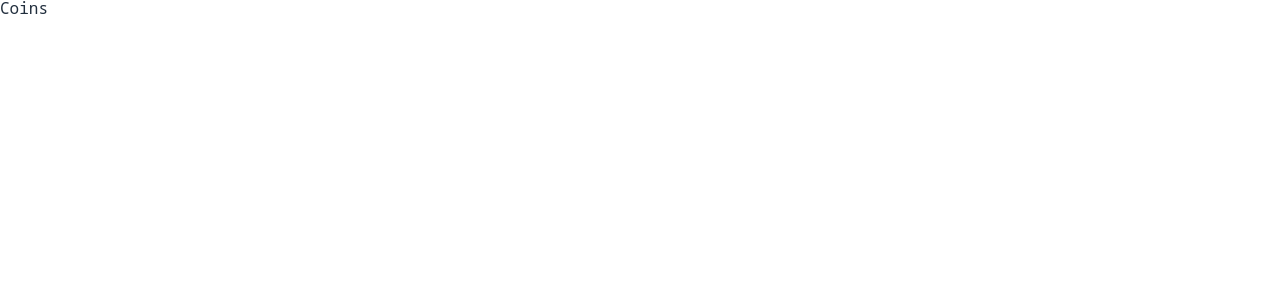
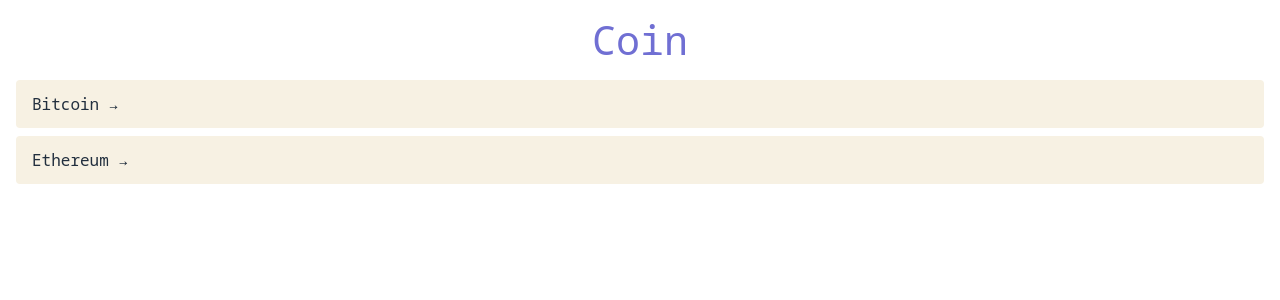
Before and after one commit to sharryhong/react-crypto-tracker, a React (Create React App) app: page / in a window 1280 px wide. Shown: the top 300 px of the page. Built offline with nearby package versions, Linux system fonts and the light colour scheme.

Commit message:
Coins.tsx style

```diff
--- a/src/routes/Coins.tsx
+++ b/src/routes/Coins.tsx
@@ -1,5 +1,73 @@
+import styled from "styled-components";
+import { Link } from "react-router-dom";
+
+const Container = styled.div`
+  padding: 0 1em;
+`;
+const Header = styled.header`
+  display: flex;
+  justify-content: center;
+  align-items: center;
+  height: 10vh;
+`;
+const CoinList = styled.ul``;
+const Coin = styled.li`
+  margin-bottom: 0.5em;
+  border-radius: 0.25em;
+  color: ${(props) => props.theme.textColor};
+  background-color: ${(props) => props.theme.lightBgColor};
+  a {
+    display: block;
+    padding: 1em;
+    transition: color 0.3s ease-in;
+  }
+  &:hover {
+    a {
+      color: ${(props) => props.theme.accentColor};
+    }
+  }
+`;
+const Title = styled.h1`
+  font-size: 2.5rem;
+  color: ${(props) => props.theme.accentColor};
+`;
+
+const coins = [
+  {
+    id: "btc-bitcoin",
+    name: "Bitcoin",
+    symbol: "BTC",
+    rank: 1,
+    is_new: false,
+    is_active: true,
+    type: "coin",
+  },
+  {
+    id: "eth-ethereum",
+    name: "Ethereum",
+    symbol: "ETH",
+    rank: 2,
+    is_new: false,
+    is_active: true,
+    type: "coin",
+  },
+];
+
 function Coins() {
-  return <h1>Coins</h1>;
+  return (
+    <Container>
+      <Header>
+        <Title>Coin</Title>
+      </Header>
+      <CoinList>
+        {coins.map((coin) => (
+          <Coin key={coin.id}>
+            <Link to={`/${coin.id}`}>{coin.name} &rarr;</Link>
+          </Coin>
+        ))}
+      </CoinList>
+    </Container>
+  );
 }
 
 export default Coins;
--- a/src/styles/globalStyle.ts
+++ b/src/styles/globalStyle.ts
@@ -49,6 +49,7 @@
 	border-spacing: 0;
 }
 a {
+	color: inherit;
 	text-decoration: none;
 }
 * {
--- a/src/styles/styled.d.ts
+++ b/src/styles/styled.d.ts
@@ -5,5 +5,6 @@
     textColor: string;
     bgColor: string;
     accentColor: string;
+    lightBgColor: string;
   }
 }
--- a/src/styles/theme.ts
+++ b/src/styles/theme.ts
@@ -3,5 +3,6 @@
 export const theme: DefaultTheme = {
   bgColor: "white",
   textColor: "#222f3e",
-  accentColor: "#5f27cd",
+  accentColor: "#706fd3",
+  lightBgColor: "#f7f1e3",
 };
```
